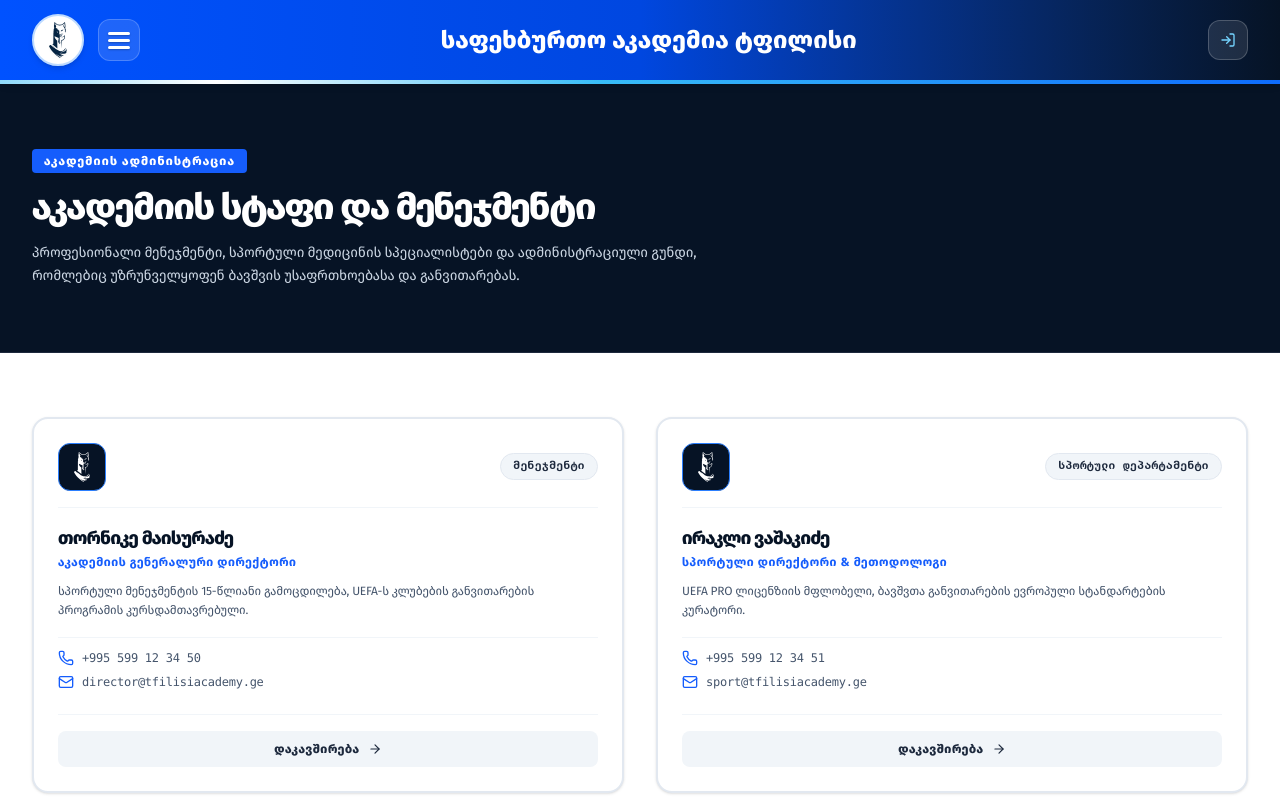
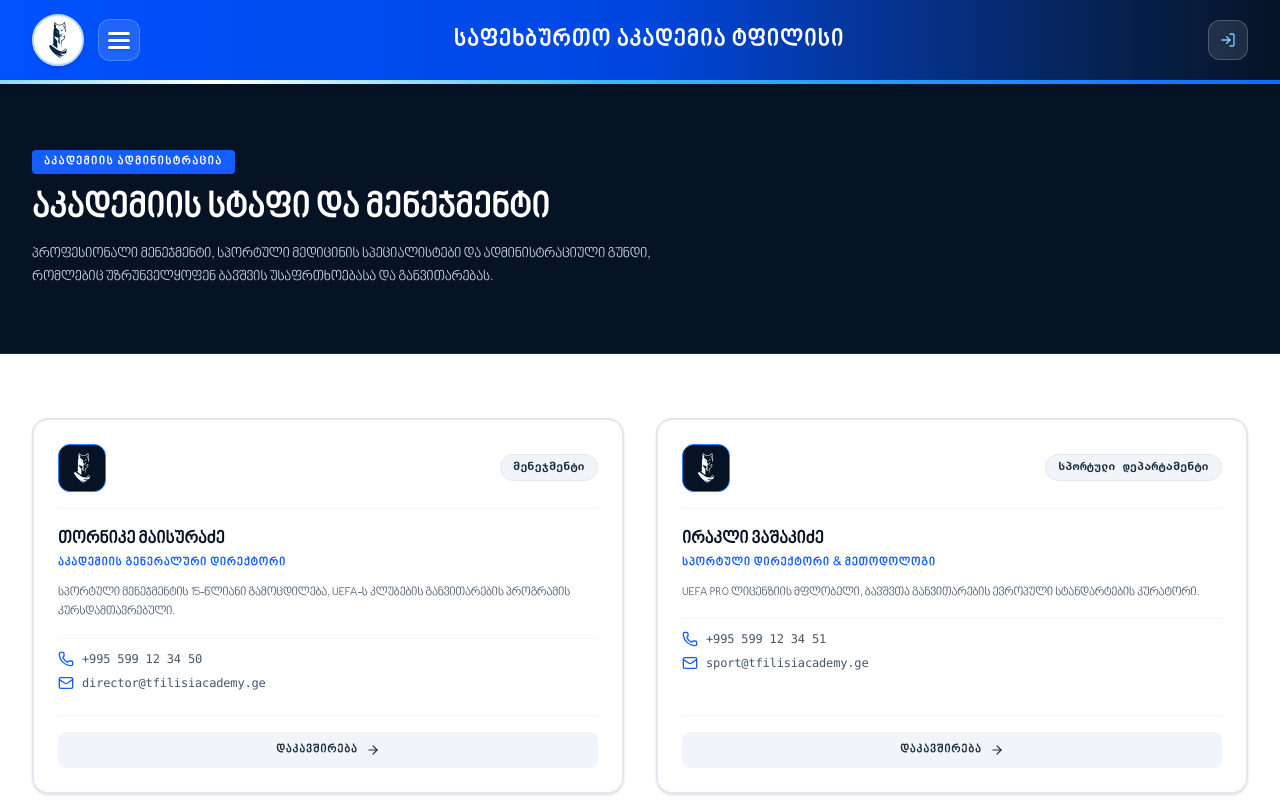
Before and after one commit to Boku7-glitch/tfilisi-football-academy, a Next.js app: page /staff in a window 1280 px wide. Shown: the top 800 px of the page. Built offline with nearby package versions, Linux system fonts and the light colour scheme.

Commit message:
feat: integrate BPG Nino Mtavruli as primary Georgian font

```diff
--- a/src/app/globals.css
+++ b/src/app/globals.css
@@ -1,5 +1,58 @@
 @import "tailwindcss";
 
+/* ========================================================
+   BPG Nino Mtavruli - Official Georgian Academy Typography
+   (Source: fonts.ge/ka/font/143/BPG-Nino-Mtavruli)
+   ======================================================== */
+@font-face {
+  font-family: 'BPG Nino Mtavruli';
+  src: url('/fonts/bpg_nino_mtavruli_normal.ttf') format('truetype');
+  font-weight: 400;
+  font-style: normal;
+  font-display: swap;
+}
+
+@font-face {
+  font-family: 'BPG Nino Mtavruli';
+  src: url('/fonts/bpg_nino_mtavruli_normal.ttf') format('truetype');
+  font-weight: 500;
+  font-style: normal;
+  font-display: swap;
+}
+
+@font-face {
+  font-family: 'BPG Nino Mtavruli';
+  src: url('/fonts/bpg_nino_mtavruli_bold.ttf') format('truetype');
+  font-weight: 600;
+  font-style: normal;
+  font-display: swap;
+}
+
+@font-face {
+  font-family: 'BPG Nino Mtavruli';
+  src: url('/fonts/bpg_nino_mtavruli_bold.ttf') format('truetype');
+  font-weight: 700;
+  font-style: normal;
+  font-display: swap;
+}
+
+@font-face {
+  font-family: 'BPG Nino Mtavruli';
+  src: url('/fonts/bpg_nino_mtavruli_bold.ttf') format('truetype');
+  font-weight: 800;
+  font-style: normal;
+  font-display: swap;
+}
+
+@font-face {
+  font-family: 'BPG Nino Mtavruli';
+  src: url('/fonts/bpg_nino_mtavruli_bold.ttf') format('truetype');
+  font-weight: 900;
+  font-style: normal;
+  font-display: swap;
+}
+
+/* Secondary & Fallback Typography: FiraGO */
 @font-face {
   font-family: 'FiraGO';
   src: url('/fonts/FiraGO-Regular.woff2') format('woff2');
@@ -60,12 +113,18 @@ html {
 body {
   background: #ffffff;
   color: #091322;
-  font-family: 'FiraGO', -apple-system, BlinkMacSystemFont, 'Segoe UI', Roboto, sans-serif;
+  font-family: 'BPG Nino Mtavruli', 'FiraGO', -apple-system, BlinkMacSystemFont, 'Segoe UI', Roboto, sans-serif;
   overflow-x: hidden;
-  letter-spacing: -0.015em;
+  letter-spacing: -0.01em;
   -webkit-font-smoothing: antialiased;
   -moz-osx-font-smoothing: grayscale;
   text-rendering: optimizeLegibility;
+}
+
+/* Ensure Georgian text retains proper glyph mapping with BPG Nino Mtavruli */
+[lang="ka"] .uppercase,
+:lang(ka) .uppercase {
+  text-transform: none;
 }
 
 /* Hide scrollbars for slick mobile horizontal swipe */
--- a/src/context/LanguageContext.tsx
+++ b/src/context/LanguageContext.tsx
@@ -503,12 +503,16 @@ export function LanguageProvider({ children }: { children: React.ReactNode }) {
     const saved = localStorage.getItem('tfa_lang') as Language;
     if (saved === 'ka' || saved === 'en') {
       setLanguage(saved);
+      document.documentElement.lang = saved;
+    } else {
+      document.documentElement.lang = 'ka';
     }
   }, []);
 
   const handleSetLanguage = (lang: Language) => {
     setLanguage(lang);
     localStorage.setItem('tfa_lang', lang);
+    document.documentElement.lang = lang;
   };
 
   return (
```
Also changed, not shown: public/fonts/bpg_nino_mtavruli_bold.ttf (added), public/fonts/bpg_nino_mtavruli_normal.ttf (added).
